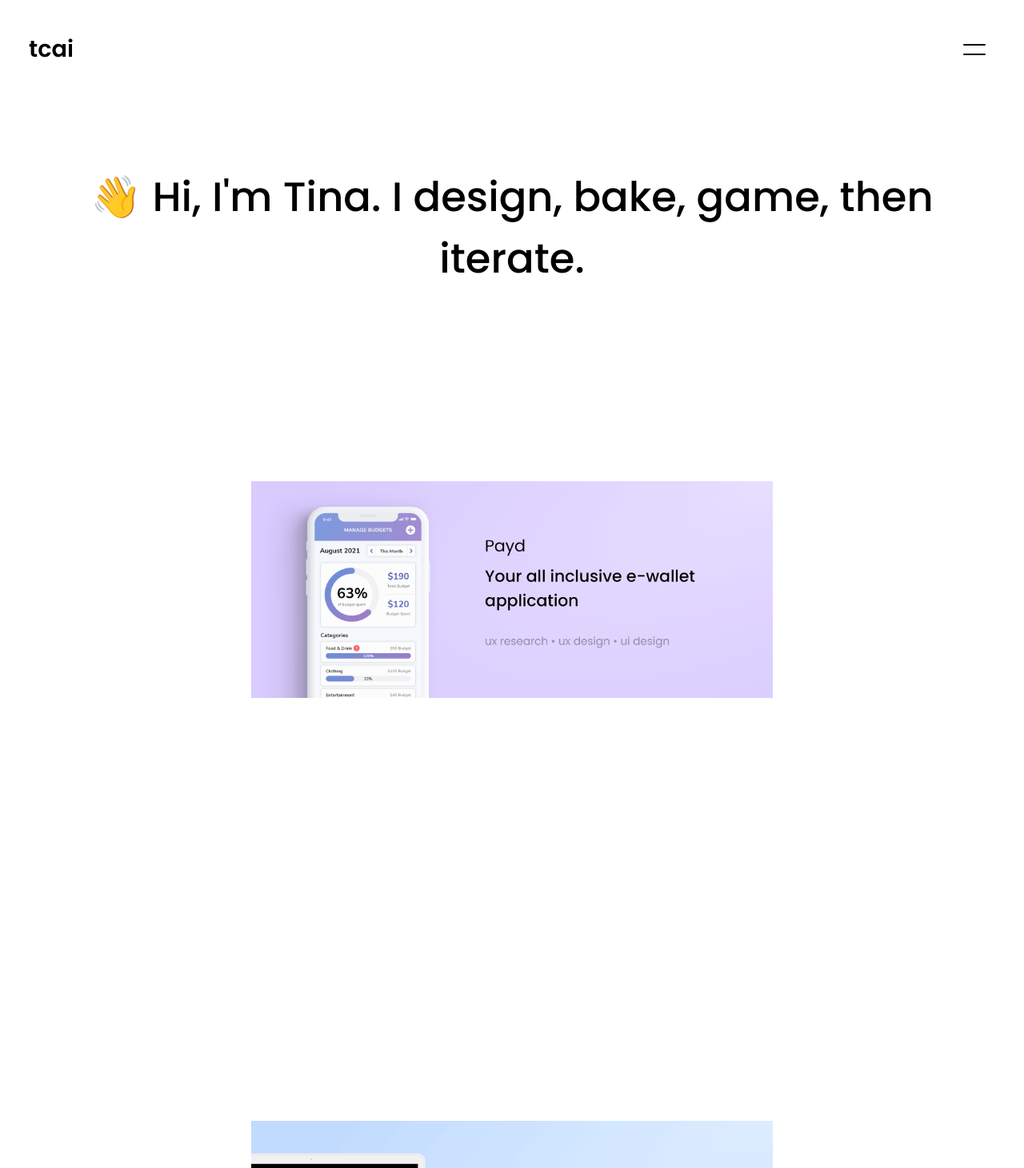
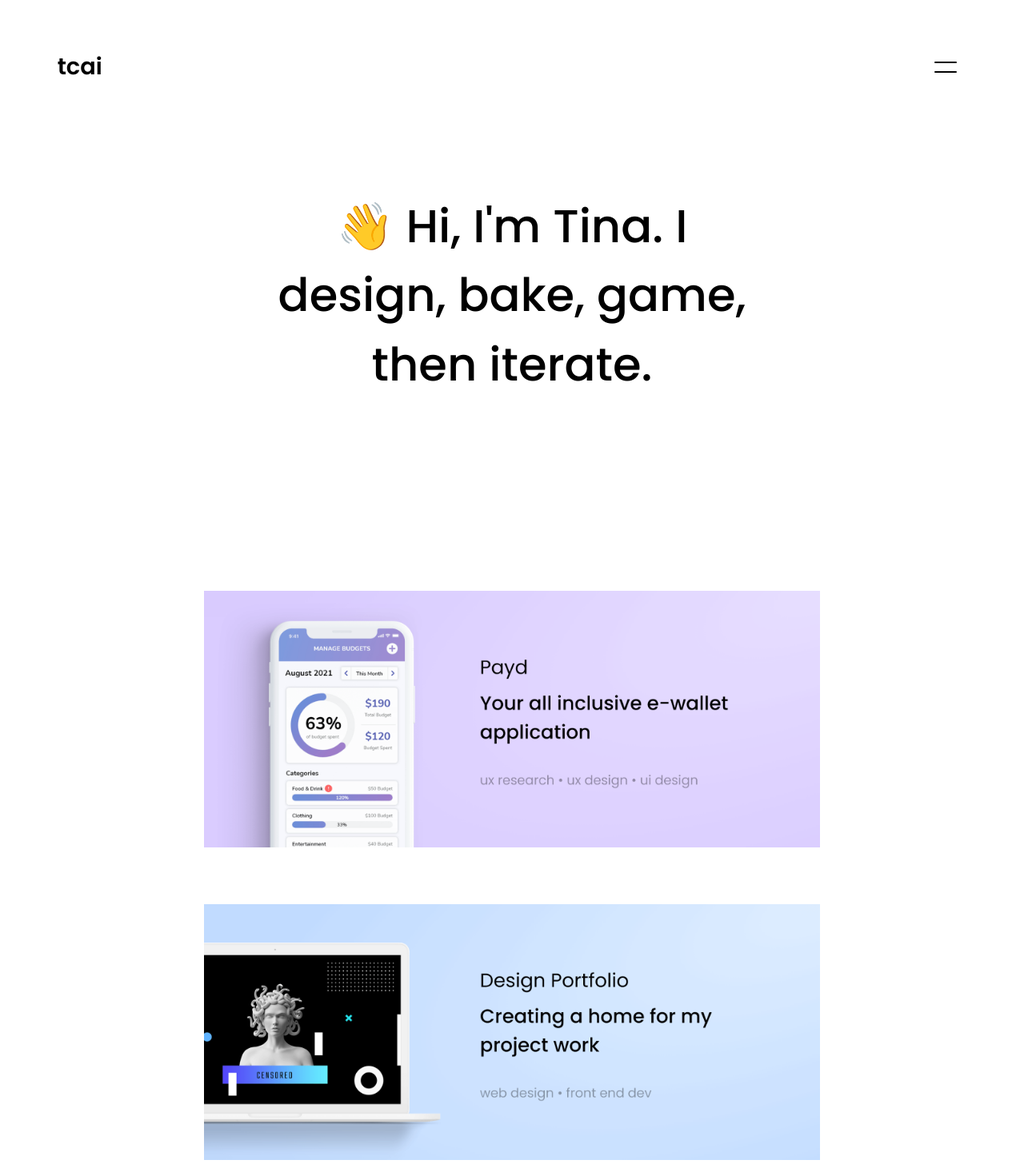
Before and after one commit to tinacai1997/portfolio-website, a website: page index.html in a window 1280 px wide. Shown: the top 1461 px of the page at 80% size. Drawn offline with nearby package versions, Linux system fonts and the light colour scheme.

Commit message:
Update index page for responsive resizing

```diff
--- a/css/style.css
+++ b/css/style.css
@@ -29,6 +29,7 @@ ol > li {
 .center {
   text-align: center;
   margin: 0 auto;
+  align-items: center;
 }
 
 .section-margin,
@@ -55,15 +56,9 @@ body {
 
 /* Main Headings */
 h1 {
-  font-size: 32px;
+  font-size: 36px;
   font-weight: 500;
   margin: 0;
-}
-
-/* Project Blurb */
-h2 {
-  font-size: 2.5em;
-  font-weight: 500;
 }
 
 /* Project Section Blurb */
@@ -118,7 +113,8 @@ strong {
 header {
   display: flex;
   flex-direction: row;
-  margin: 36px;
+  width: 100%;
+  padding: 36px;
   align-items: center;
   justify-content: space-between;
 }
@@ -126,7 +122,7 @@ header {
 footer {
   position: absolute;
   width: 100%;
-  padding: 3em 0;
+  padding: 60px;
 }
 
 .finger-point {
@@ -424,11 +420,11 @@ nav > ul > li > a:hover:after {
 /*---------------------------- Work ----------------------------*/
 
 .work-container {
-  margin: 30vh 3em 15vh 3em;
+  margin: 30vh 3em;
 }
 
 .project-container {
-  margin: 4em 0;
+  margin: 4em auto;
 }
 
 .project-picture img {
@@ -613,11 +609,20 @@ iframe {
 @media only screen and (min-width: 640px) {
 
   h1 {
-    font-size: 5vw;
+    font-size: 5.625vw;
   }
 
   .logo {
     font-size: 2.8vw;
+  }
+
+  header {
+    position: fixed;
+    padding: 5.625vw 7vw;
+  }
+
+  footer {
+    padding:  9.375vw;
   }
 
 /*-------------------------- Navigation -----------------------*/
@@ -635,24 +640,18 @@ iframe {
     font-size: 2.75vw;
   }
 
-/*----------------------- Index -> Work -----------------------*/
+/*--------------------------- Index ---------------------------*/
+
+.hero-container {
+  margin-top: 30vh;
+}
+
+.intro-container {
+  width: 50%;
+}
 
 .project-container {
-  flex-direction: row;
-  width: 55%;
-  height: 100vh;
-  margin: 0 auto;
-  justify-items: center;
-  align-items: center;
-}
-
-.project-description {
-  margin-right: 3em;
-  flex: 1;
-}
-
-.project-picture {
-  flex: 1;
+  width: 65%;
 }
 
 /*-------------------- Column -> Row Content ------------------*/
@@ -682,11 +681,19 @@ iframe {
 @media only screen and (min-width: 1024px) {
 
   h1 {
-    font-size: 51.2px;
+    font-size: 57.6px;
   }
 
   .logo {
     font-size: 28.8px;
+  }
+
+  header {
+    padding: 57.6px 71.68px;
+  }
+
+  footer {
+    padding: 96px;
   }
 
   body {
@@ -696,20 +703,6 @@ iframe {
   .section-margin {
     margin: 0 10em;
   }
-
-  /*---------------------------- Header --------------------------*/
-
-  /* .logo-link,
-  .menu-button {
-    position: fixed;
-  } */
-
-  /*---------------------- Index -> Hero ------------------------*/
-
-.hero-content {
-  width: 55%;
-  margin: 0 auto;
-}
 
 /*---------------------------- Project-- -----------------------*/
 
--- a/index.html
+++ b/index.html
@@ -89,11 +89,11 @@
       </div>
     </aside>
 
-    <!-- Hero -->
+    <!-- Hero Container-->
     <div class="hero-container" id="hero">
 
-      <!-- Hero Container -->
-      <div class="center">
+      <!-- Hero Blurb -->
+      <div class="intro-container center">
         <h1>
           <span class="hand-wave">👋</span>
           <span>Hi, I'm Tina. I design, bake, game, then iterate.</span>
@@ -101,7 +101,7 @@
       </div>
     </div>
 
-    <!-- Work Section -->
+    <!-- Work -->
     <div class="work-container" id="work">
 
       <!-- Payd -->
```
Also changed, not shown: img/index/@2x/lingually_home@2x.png (deleted), img/index/@2x/payd_home@2x.png (deleted), img/index/@2x/portfolio_home@2x.png (deleted), img/index/@2x/temp_home@2x.png (deleted), img/index/thumbnail.png (added).
